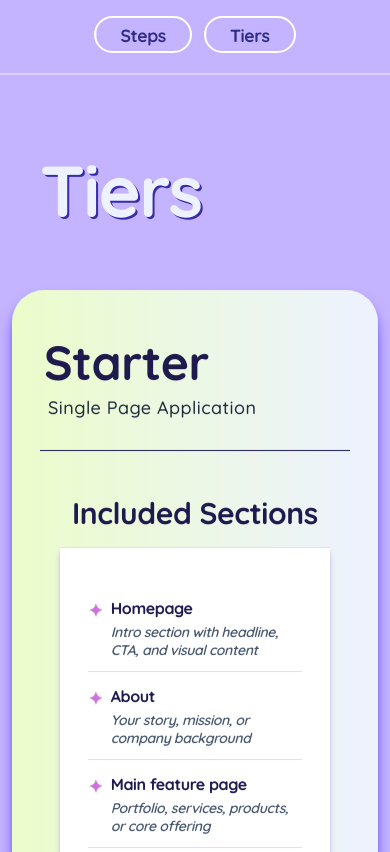
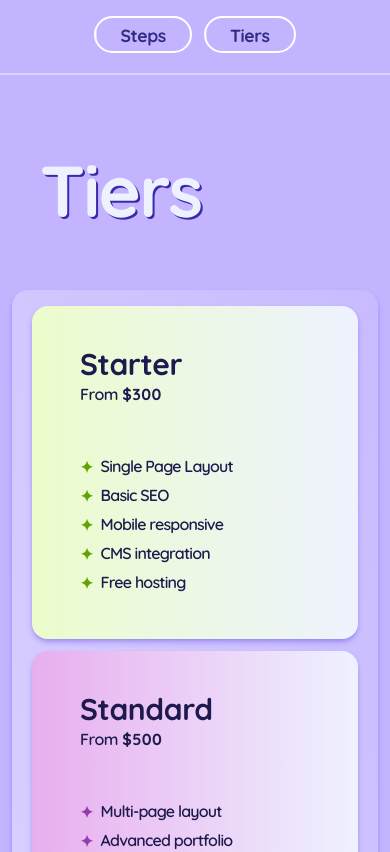
Before and after one commit to linnkognito/Website-Creation, a Next.js app: page /tiers in a window 390 px wide. Shown: the top 852 px of the page. Built offline with nearby package versions, Linux system fonts and the light colour scheme.

Commit message:
Responsiveness (tiers)

```diff
--- a/app/_components/List.jsx
+++ b/app/_components/List.jsx
@@ -1,5 +1,9 @@
-function List({ children }) {
-  return <ul className='flex-col-gap'>{children}</ul>;
+function List({ children, theme = 'base', className = '' }) {
+  const themes = {
+    base: 'flex-col-gap',
+    simple: 'flex flex-col',
+  };
+  return <ul className={`${themes[theme]} ${className}`}>{children}</ul>;
 }
 
 export default List;
--- a/app/_components/ListItem.jsx
+++ b/app/_components/ListItem.jsx
@@ -11,9 +11,13 @@ function ListItem({
 
   const themes = {
     base: 'flex items-start gap-2 pb-3 border-b',
+    simple: 'flex items-start gap-2 pb-1 border-none tracking-tighter',
   };
 
   const colors = {
+    starter: 'text-lime-600',
+    standard: 'text-plum-600',
+    premium: 'text-indigo-600',
     lime: 'text-lime-600',
     indigo: 'text-indigo-400',
     plum: 'text-plum-400',
@@ -30,12 +34,12 @@ function ListItem({
   return (
     <li>
       <div className={`${themes[theme]} ${borders[color]}`}>
+        {/* List decoration */}
         {bullet && <span className={`mt-[1px] ${colors[color]}`}>✦</span>}
-
         {Icon && <Icon className={`h-6 mr-1 ${colors[color]}`} />}
 
         <div className='flex flex-col gap-1'>
-          <p className='font-bold'>
+          <p className={`${theme === 'base' ? 'font-bold' : ''}`}>
             {label} {price && `(${price})`}
           </p>
 
--- a/app/_components/ListItemInfo.jsx
+++ b/app/_components/ListItemInfo.jsx
@@ -1,6 +1,6 @@
 function ListItemInfo({ listItem, icon: Icon = null }) {
   if (!listItem) return null;
-  const { label, price } = listItem;
+  const { label } = listItem;
 
   {
     Icon && <Icon className={`h-6 mr-1`} />;
--- a/app/_components/containers/Section.jsx
+++ b/app/_components/containers/Section.jsx
@@ -6,6 +6,7 @@ function Section({
   children,
   theme = 'base',
   color = '',
+  lazyLoad = true,
   className = '',
   ...props
 }) {
@@ -26,17 +27,30 @@ function Section({
 
   return (
     <div>
+      {lazyLoad ? (
         <motion.section
           layout={false}
           initial={{ opacity: 0, y: 20 }}
-        whileInView={{ opacity: 1, y: 0 }}
+          {...(first
+            ? { animate: { opacity: 1, y: 0 } }
+            : {
+                whileInView: { opacity: 1, y: 0 },
+                viewport: { once: true, amount: 0.2 },
+              })}
           transition={{ duration: 0.6, ease: 'easeOut' }}
-        viewport={{ once: true, amount: 0.2 }}
-        className={`w-full max-w-full p-section rounded-4xl will-change-[opacity,transform] ${themes[theme]} ${colorThemes[color]} ${className}`}
+          className={`scroll-mt-[110px] w-full max-w-full p-section rounded-4xl will-change-[opacity,transform] ${themes[theme]} ${colorThemes[color]} ${className}`}
           {...props}
         >
           {children}
         </motion.section>
+      ) : (
+        <section
+          className={`scroll-mt-[110px] w-full max-w-full p-section rounded-4xl ${themes[theme]} ${colorThemes[color]} ${className}`}
+          {...props}
+        >
+          {children}
+        </section>
+      )}
     </div>
   );
 }
--- a/app/_components/steps/purpose/Purpose.jsx
+++ b/app/_components/steps/purpose/Purpose.jsx
@@ -10,7 +10,12 @@ import SectionSideContent from '../../containers/SectionSideContent';
 
 function Purpose() {
   return (
-    <Section theme='2col' color='indigo' aria-labelledby='purpose-heading'>
+    <Section
+      theme='2col'
+      color='indigo'
+      aria-labelledby='purpose-heading'
+      first={true}
+    >
       <SectionTextContent>
         <HeadingSection color='light'>
           Step 1: Purpose & Direction
--- a/app/_components/tiers/Tier.jsx
+++ b/app/_components/tiers/Tier.jsx
@@ -17,8 +17,15 @@ function Tier({ tier }) {
   } = tier;
 
   return (
-    <Section color={id}>
-      <HeadingSection pages={pages}>{heading}</HeadingSection>
+    <Section
+      id={`tier-${id}`}
+      aria-labelledby={`${id}-heading`}
+      color={id}
+      lazyLoad={false}
+    >
+      <HeadingSection id={`${id}-heading`} pages={pages}>
+        {heading}
+      </HeadingSection>
 
       <div className='flex flex-col gap-9 p-div'>
         {/* Included Pages/Sections */}
--- /dev/null
+++ b/app/_components/tiers/TierInfoCard.jsx
@@ -0,0 +1,50 @@
+import Link from 'next/link';
+import List from '../List';
+import ListItem from '../ListItem';
+
+function TierInfoCard({ tier }) {
+  if (!tier) return null;
+  const { id, heading, prices, pages, infoCardList } = tier;
+
+  const colorThemes = {
+    indigo: 'text-indigo-50 bg-indigo-500 selection:bg-violet-400',
+    lime: 'text-indigo-950 bg-gradient-to-br from-lime-200 to-white',
+    plum: 'text-indigo-950 bg-gradient-to-r from-indigo-50 to-plum-200',
+    starter: 'text-indigo-950 bg-gradient-to-r from-lime-100 to-indigo-50',
+    standard: 'text-indigo-950 bg-gradient-to-r from-plum-300 to-indigo-50',
+    premium: 'text-indigo-950 bg-gradient-to-r from-indigo-400 to-indigo-50',
+  };
+
+  return (
+    <Link href={`#tier-${id}`} className='w-full md:max-w-1/3'>
+      <div
+        className={`flex flex-col only-sm:flex-row only-sm:justify-between gap-3 sm:gap-4 w-full min-h-full p-div-lg rounded-2xl shadow-subtle cursor-pointer ${colorThemes[id]}`}
+      >
+        <div className='p-div'>
+          <h2 className='font-black text-3xl sm:text-4xl'>{heading}</h2>
+          <p>
+            From{' '}
+            <span className='tracking-wide font-bold'>
+              {prices.template.price}
+            </span>
+          </p>
+        </div>
+
+        <div className='p-div pt-5 only-sm:mr-5'>
+          <List theme='simple' className='min-w-[180px]'>
+            {infoCardList?.map((li) => (
+              <ListItem
+                key={li}
+                listItem={{ label: li }}
+                theme='simple'
+                color={id}
+              />
+            ))}
+          </List>
+        </div>
+      </div>
+    </Link>
+  );
+}
+
+export default TierInfoCard;
--- /dev/null
+++ b/app/_components/tiers/TierInfoCards.jsx
@@ -0,0 +1,13 @@
+import TierInfoCard from './TierInfoCard';
+
+function TierInfoCards({ tiers }) {
+  return (
+    <section className='flex max-md:flex-col justify-center items-stretch gap-3 mb-10 bg-gradient-to-tr from-violet-50/50 to-violet-50/10 shadow-subtle rounded-2xl p-div'>
+      {tiers.map((tier) => (
+        <TierInfoCard key={tier.id} tier={tier} />
+      ))}
+    </section>
+  );
+}
+
+export default TierInfoCards;
--- a/app/_data/tiers-data.json
+++ b/app/_data/tiers-data.json
@@ -2,7 +2,14 @@
   {
     "id": "starter",
     "heading": "Starter",
-    "pages": "Single Page Application",
+    "pages": "1 page (SPA)",
+    "infoCardList": [
+      "Single Page Layout",
+      "Basic SEO",
+      "Mobile responsive",
+      "CMS integration",
+      "Free hosting"
+    ],
     "includedPages": [
       {
         "id": "hero",
@@ -94,6 +101,13 @@
     "id": "standard",
     "heading": "Standard",
     "pages": "4–5 pages",
+    "infoCardList": [
+      "Multi-page layout",
+      "Advanced portfolio",
+      "CMS setup (Sanity)",
+      "Custom fonts & colors",
+      "Smooth animations"
+    ],
     "includedPages": [
       {
         "id": "hero",
@@ -220,6 +234,13 @@
     "id": "premium",
     "heading": "Premium",
     "pages": "4–7 pages",
+    "infoCardList": [
+      "Fully customizable layout",
+      "Advanced CMS controls",
+      "Premium animations",
+      "Dark/light mode",
+      "Performance tuning"
+    ],
     "includedPages": [
       {
         "id": "hero",
--- a/app/globals.css
+++ b/app/globals.css
@@ -29,6 +29,9 @@
     }
   }
 
+  html {
+    scroll-behavior: smooth;
+  }
   body {
     font-family: var(--font-qs);
   }
--- a/app/tiers/page.js
+++ b/app/tiers/page.js
@@ -2,11 +2,14 @@ import tiers from '../_data/tiers-data';
 
 import PageContentWrapper from '../_components/containers/PageContentWrapper';
 import Tier from '../_components/tiers/Tier';
+import TierInfoCards from '../_components/tiers/TierInfoCards';
 
 function Page() {
   return (
     <PageContentWrapper heading={{ id: 'tiers-heading', heading: 'Tiers' }}>
-      {tiers.map((tier) => (
+      <TierInfoCards tiers={tiers} />
+
+      {tiers.map((tier, i) => (
         <Tier key={tier.id} tier={tier} />
       ))}
     </PageContentWrapper>
```
Lines whose indentation alone changed are shown as unchanged.
